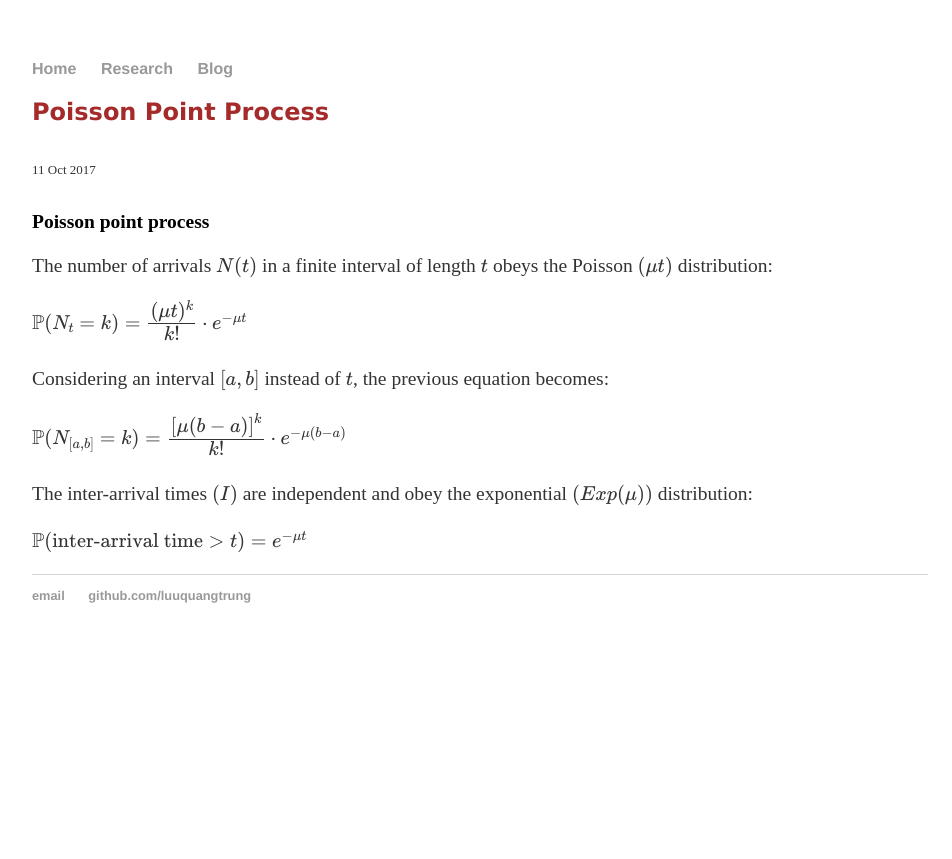
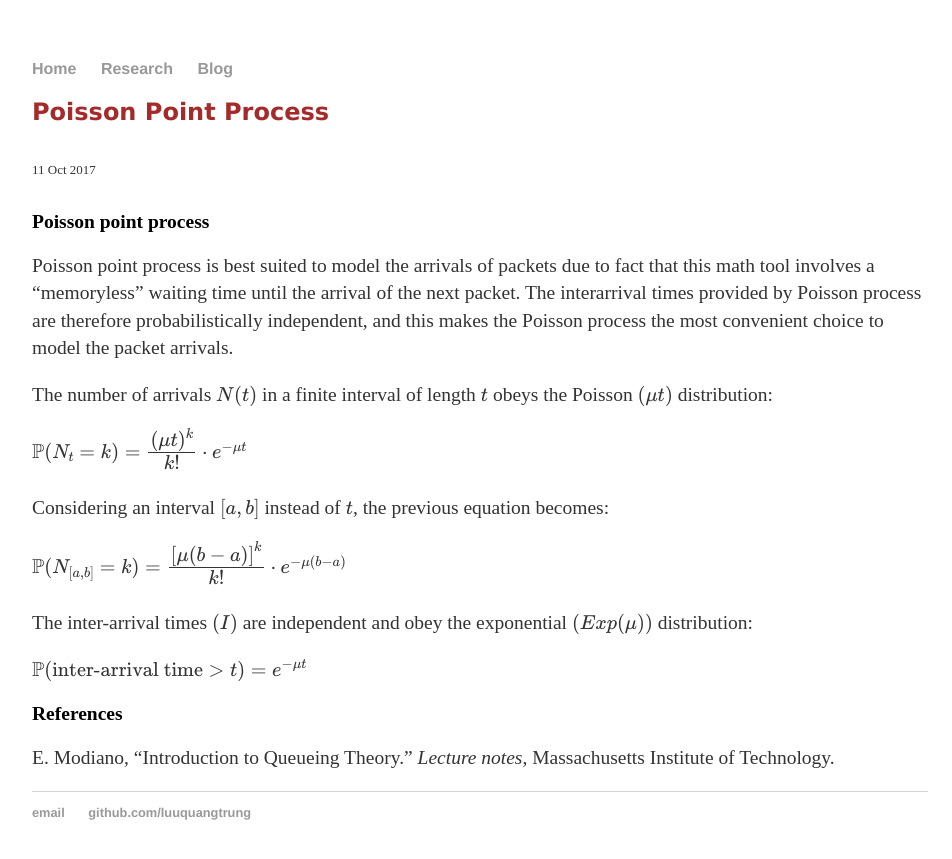
Before and after one commit to luuquangtrung/luuquangtrung.github.io_v1, a Jekyll site: the page built from _posts/2017-10-11-poisson-point-process.md, in a window 1280 px wide. Shown: the top 859 px of the page, without its empty margins (160-1112 px from the left). Built offline with Jekyll 4.4.1, drawn with Linux system fonts in a browser that asks for light colours; our own code applies the rules of GitHub Pages for plain Markdown files; formulas are drawn with MathJax 3.

Commit message:
Update 2017-10-11-poisson-point-process.md

```diff
--- a/_posts/2017-10-11-poisson-point-process.md
+++ b/_posts/2017-10-11-poisson-point-process.md
@@ -1,4 +1,9 @@
 ## Poisson point process
+
+Poisson point process is best suited to model the arrivals of packets due to fact that this math tool
+involves a "memoryless" waiting time until the arrival of the next packet. The interarrival times provided
+by Poisson process are therefore probabilistically independent, and this makes the Poisson process the most
+convenient choice to model the packet arrivals.
 
 The number of arrivals \\( N(t) \\) in a finite interval of length \\( t \\) obeys the Poisson \\( (\mu t) \\) distribution:
 
@@ -11,3 +16,8 @@ Considering an interval \\( [a,b] \\) instead of \\( t \\), the previous equatio
 The inter-arrival times \\( (I) \\) are independent and obey the exponential  \\( (Exp(\mu)) \\)  distribution:
 
 \\( \mathbb{P} ( \text{inter-arrival time} > t ) = e^{-\mu t} \\)
+
+
+## References
+
+E. Modiano, "Introduction to Queueing Theory." *Lecture notes*, Massachusetts Institute of Technology.
```
